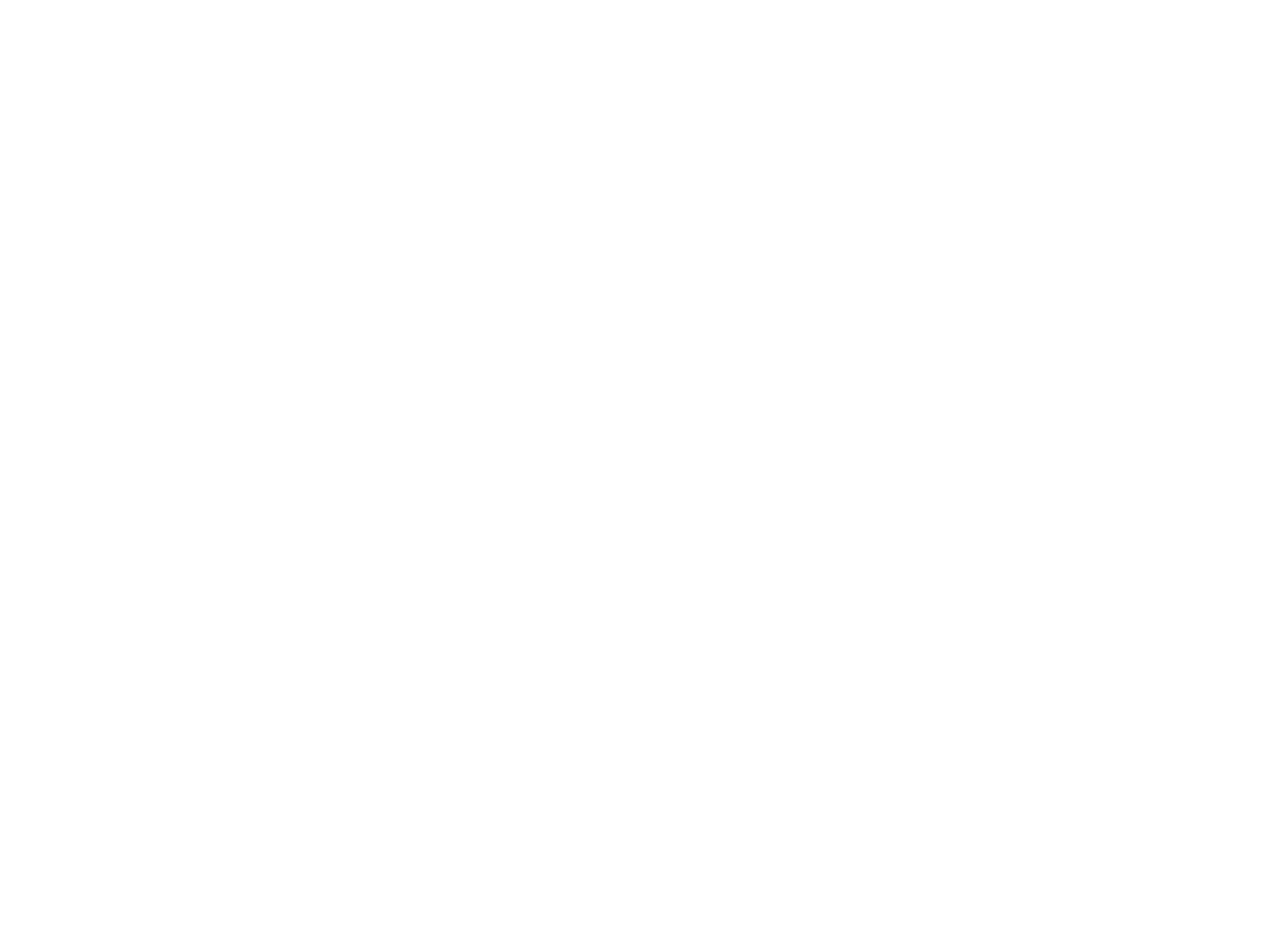
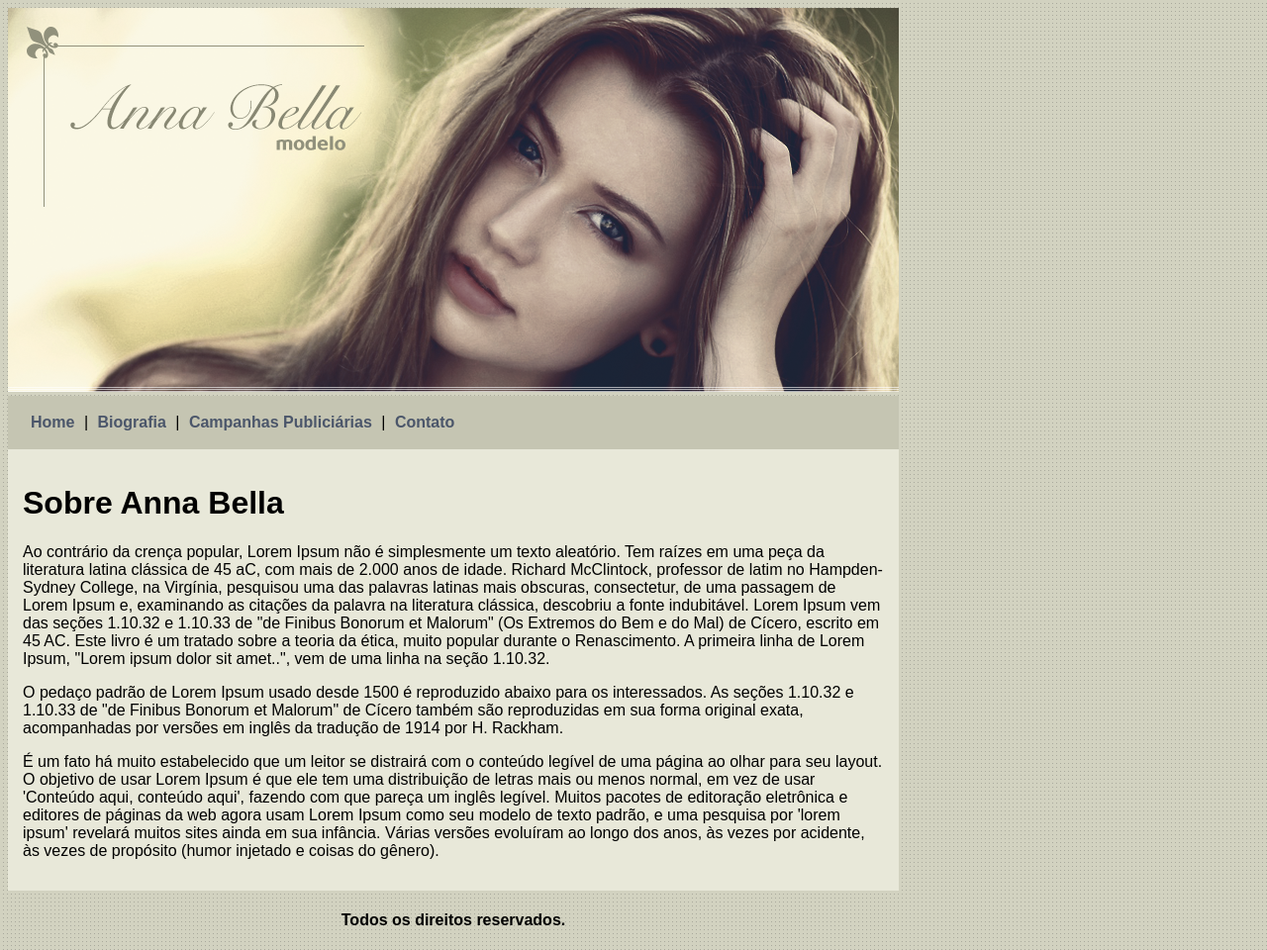
Before and after one commit to CarlosJuanBranco/Project-Ana-Bella, a plain HTML site: page index.html in a window 1280 px wide. Shown: the whole page at 99% size. Before the commit the page ends 800 px from the top, so only its background shows below. Drawn offline with Linux system fonts and the light colour scheme.

Commit message:
Home Page Anna Bella

```diff
--- a/index.html
+++ b/index.html
@@ -1,12 +1,56 @@
 <!DOCTYPE html>
 
 <html>
-    <head>
-        <title>Página Inicial</title>
-        <meta charset="utf-8">
-    </head>
 
-    <body>
+<head>
+    <title>Projeto Ana Bella</title>
+    <meta charset="utf-8">
+    <link rel="stylesheet" type="text/css" href="style.css">
+</head>
 
-    </body>
+<body>
+    <div id="principal">
+        <img src="imagens/capa.png">
+
+        <div id="menu">
+            <a href="index.html">Home</a> |
+            <a href="biografia.html">Biografia</a> |
+            <a href="campanhas-publicitarias.html">Campanhas Publiciárias</a> |
+            <a href="contato.html">Contato </a>
+        </div>
+
+        <div id="conteudo">
+            <h1>Sobre Anna Bella</h1>
+            <p>
+                Ao contrário da crença popular, Lorem Ipsum não é simplesmente um texto aleatório. Tem raízes em uma
+                peça da literatura latina clássica de 45 aC, com mais de 2.000 anos de idade. Richard McClintock,
+                professor de latim no Hampden-Sydney College, na Virgínia, pesquisou uma das palavras latinas mais
+                obscuras, consectetur, de uma passagem de Lorem Ipsum e, examinando as citações da palavra na literatura
+                clássica, descobriu a fonte indubitável. Lorem Ipsum vem das seções 1.10.32 e 1.10.33 de "de Finibus
+                Bonorum et Malorum" (Os Extremos do Bem e do Mal) de Cícero, escrito em 45 AC. Este livro é um tratado
+                sobre a teoria da ética, muito popular durante o Renascimento. A primeira linha de Lorem Ipsum, "Lorem
+                ipsum dolor sit amet..", vem de uma linha na seção 1.10.32.
+            </p>
+            <p>
+                O pedaço padrão de Lorem Ipsum usado desde 1500 é reproduzido abaixo para os interessados. As seções
+                1.10.32 e 1.10.33 de "de Finibus Bonorum et Malorum" de Cícero também são reproduzidas em sua forma
+                original exata, acompanhadas por versões em inglês da tradução de 1914 por H. Rackham.
+            </p>
+            <p>
+                É um fato há muito estabelecido que um leitor se distrairá com o conteúdo legível de uma página ao olhar
+                para seu layout. O objetivo de usar Lorem Ipsum é que ele tem uma distribuição de letras mais ou menos
+                normal, em vez de usar 'Conteúdo aqui, conteúdo aqui', fazendo com que pareça um inglês legível. Muitos
+                pacotes de editoração eletrônica e editores de páginas da web agora usam Lorem Ipsum como seu modelo de
+                texto padrão, e uma pesquisa por 'lorem ipsum' revelará muitos sites ainda em sua infância. Várias
+                versões evoluíram ao longo dos anos, às vezes por acidente, às vezes de propósito (humor injetado e
+                coisas do gênero).
+            </p>
+        </div>
+
+        <div id="rodape">
+            <h4 class="centralizar">Todos os direitos reservados.</h4>
+        </div>
+    </div>
+</body>
+
 </html>
--- /dev/null
+++ b/style.css
@@ -0,0 +1,29 @@
+body {
+    background: #d2d2c1 url("imagens/fundo.png");
+    font: 16px Arial, Helvetica, sans-serif;
+}
+
+#principal {
+    width: 900px;
+}
+
+#menu{
+    background: #c5c5b2;
+    padding: 18px;
+}
+
+#conteudo {
+    background: #e8e8d9;
+    padding: 15px;
+}
+
+a {
+    color: #4b566a;
+    text-decoration: none;
+    padding: 5px;
+    font-weight: bold;
+}
+
+.centralizar {
+    text-align: center;
+}
```
Also changed, not shown: imagens/capa.png (added), imagens/foto1.png (added), imagens/foto2.png (added), imagens/foto3.png (added), imagens/fundo.png (added).
